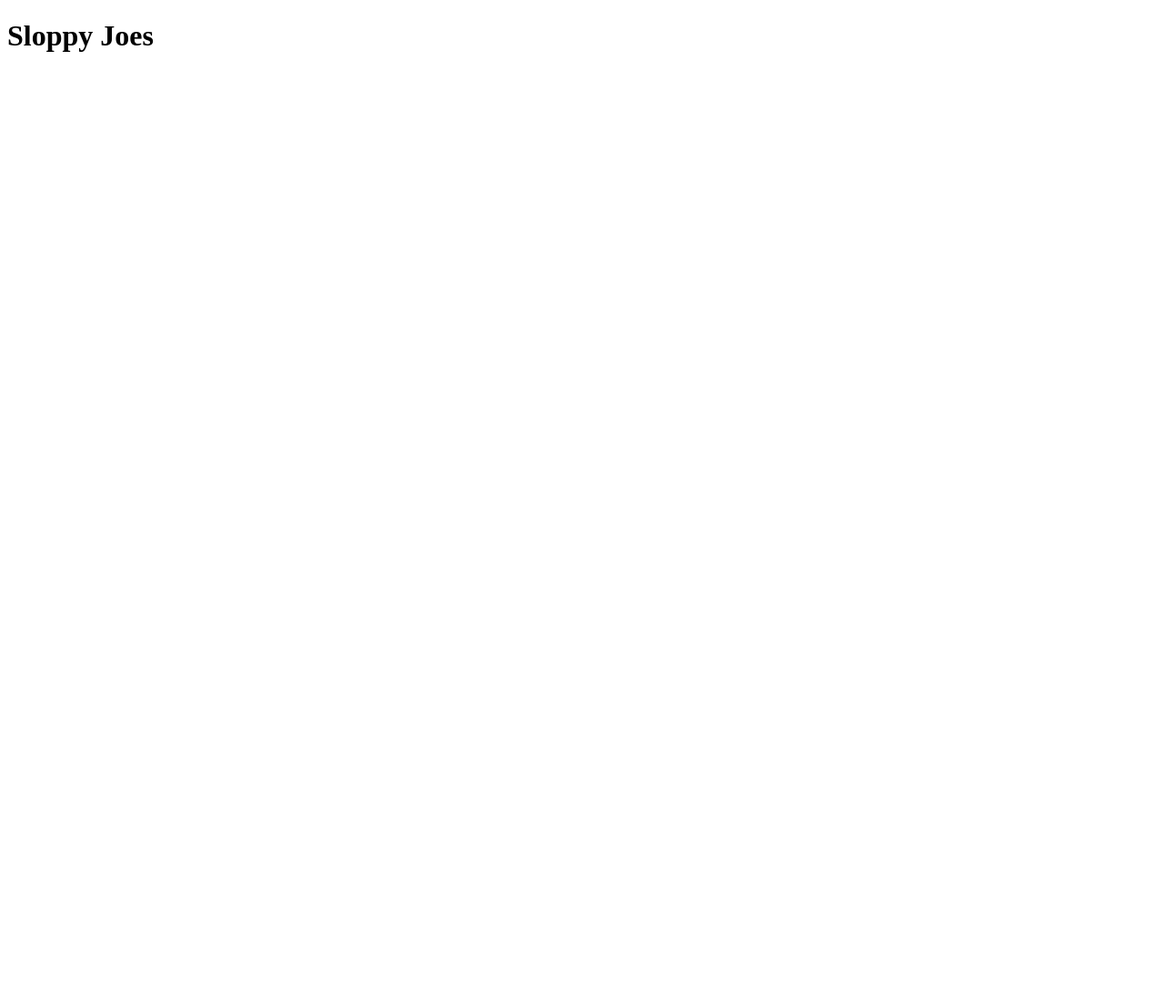
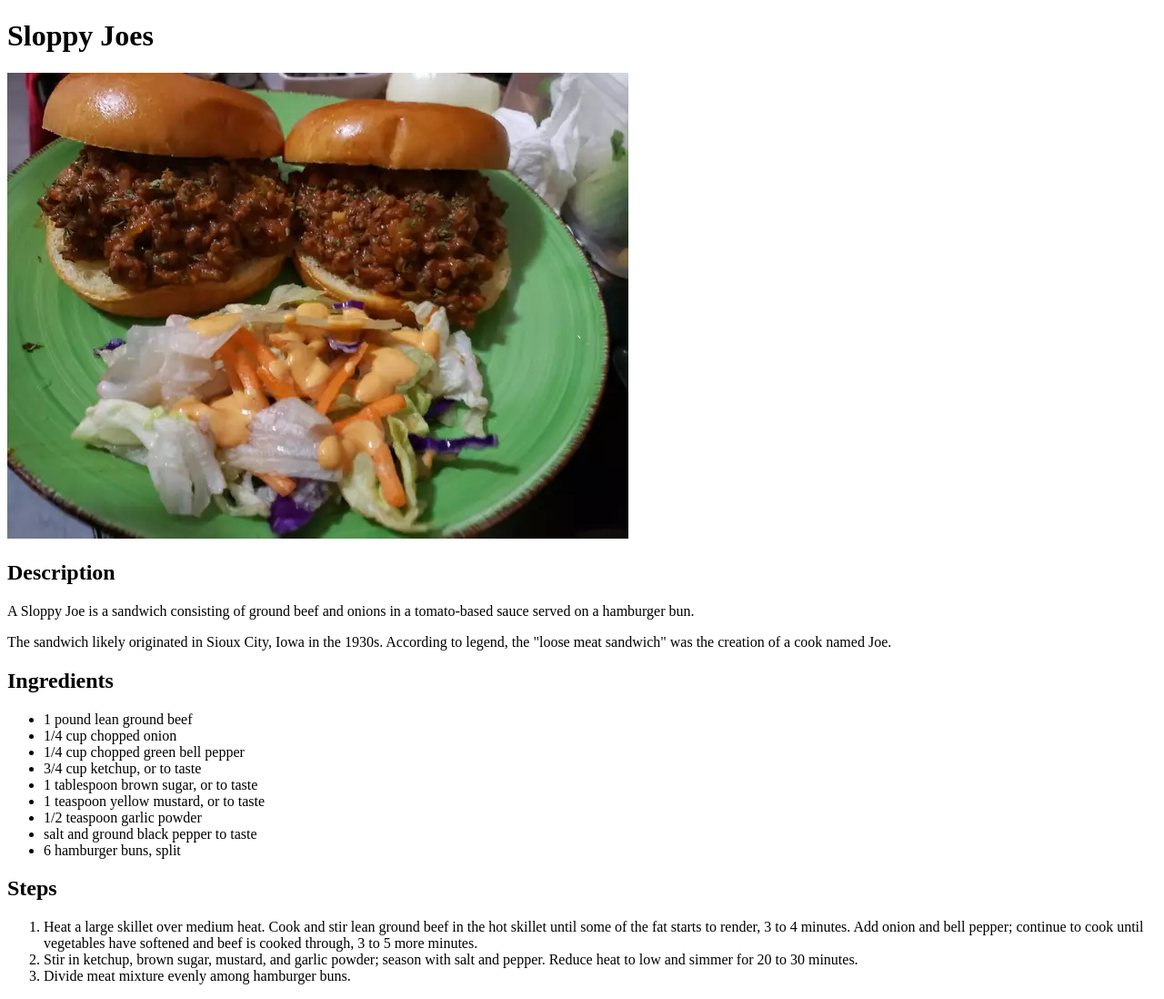
Before and after one commit to rileymeye1/odin-recipes, a plain HTML site: page recipes/sloppy-joes.html in a window 1280 px wide. Shown: the whole page at 91% size. Before the commit the page ends 800 px from the top, so only its background shows below. Drawn offline with Linux system fonts and the light colour scheme.

Commit message:
Add all modiified files to GitHub

```diff
--- a/recipes/sloppy-joes.html
+++ b/recipes/sloppy-joes.html
@@ -8,5 +8,31 @@
 </head>
 <body>
     <h1>Sloppy Joes</h1>
+
+    <img src="../img/sloppy-joe.jpg" alt="Two sloppy joe's and a salad on a green plate.">
+
+    <h2>Description</h2>
+    <p>A Sloppy Joe is a sandwich consisting of ground beef and onions in a tomato-based sauce served on a hamburger bun.</p>
+    <p>The sandwich likely originated in Sioux City, Iowa in the 1930s. According to legend, the "loose meat sandwich" was the creation of a cook named Joe.</p>
+
+    <h2>Ingredients</h2>
+    <ul>
+        <li>1 pound lean ground beef</li>
+        <li>1/4 cup chopped onion</li>
+        <li>1/4 cup chopped green bell pepper</li>
+        <li>3/4 cup ketchup, or to taste</li>
+        <li>1 tablespoon brown sugar, or to taste</li>
+        <li>1 teaspoon yellow mustard, or to taste</li>
+        <li>1/2 teaspoon garlic powder</li>
+        <li>salt and ground black pepper to taste</li>
+        <li>6 hamburger buns, split</li>
+    </ul>
+
+    <h2>Steps</h2>
+    <ol>
+        <li>Heat a large skillet over medium heat. Cook and stir lean ground beef in the hot skillet until some of the fat starts to render, 3 to 4 minutes. Add onion and bell pepper; continue to cook until vegetables have softened and beef is cooked through, 3 to 5 more minutes.</li>
+        <li>Stir in ketchup, brown sugar, mustard, and garlic powder; season with salt and pepper. Reduce heat to low and simmer for 20 to 30 minutes.</li>
+        <li>Divide meat mixture evenly among hamburger buns.</li>
+    </ol>
 </body>
 </html>
```
Also changed, not shown: index.html (+5 -0 lines).
